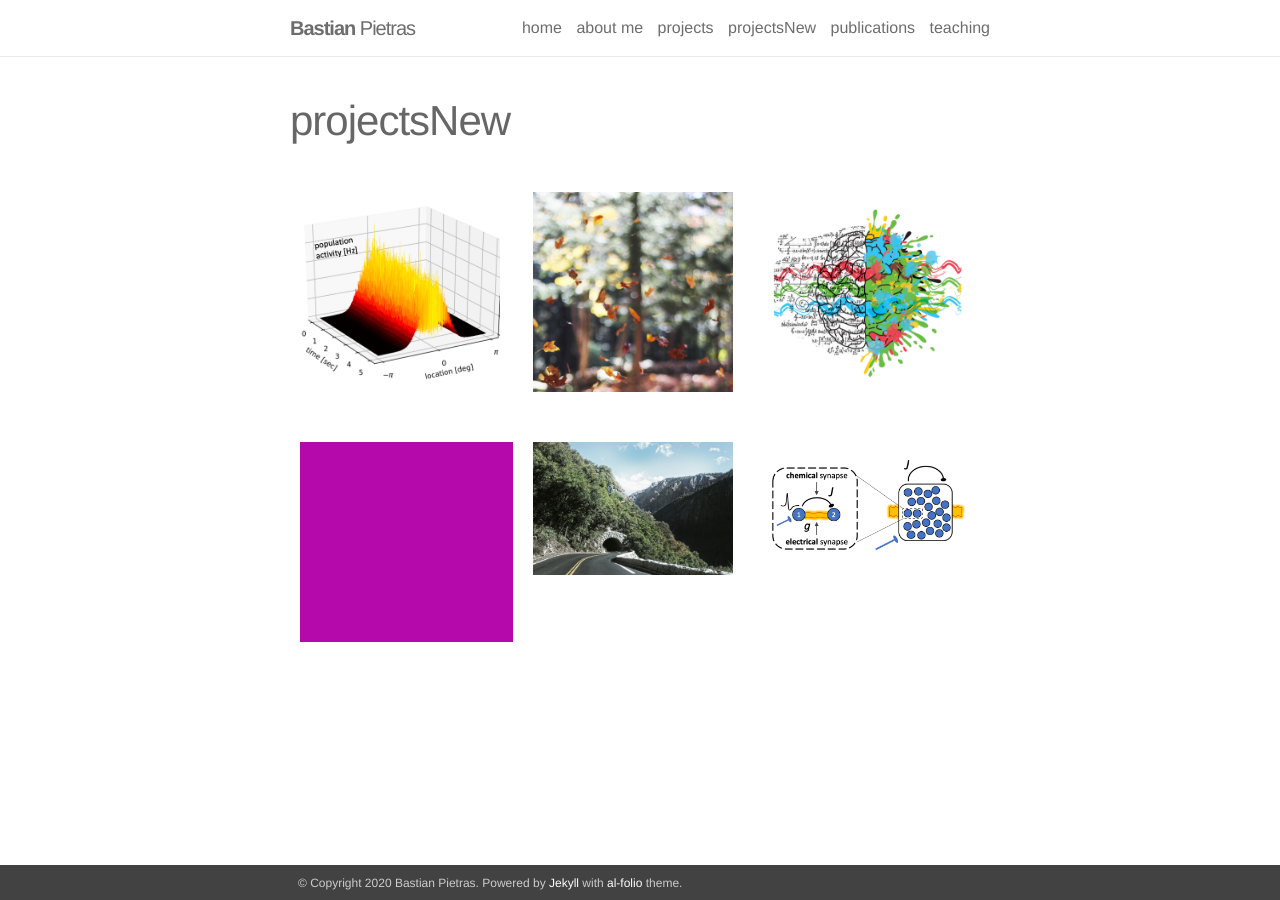
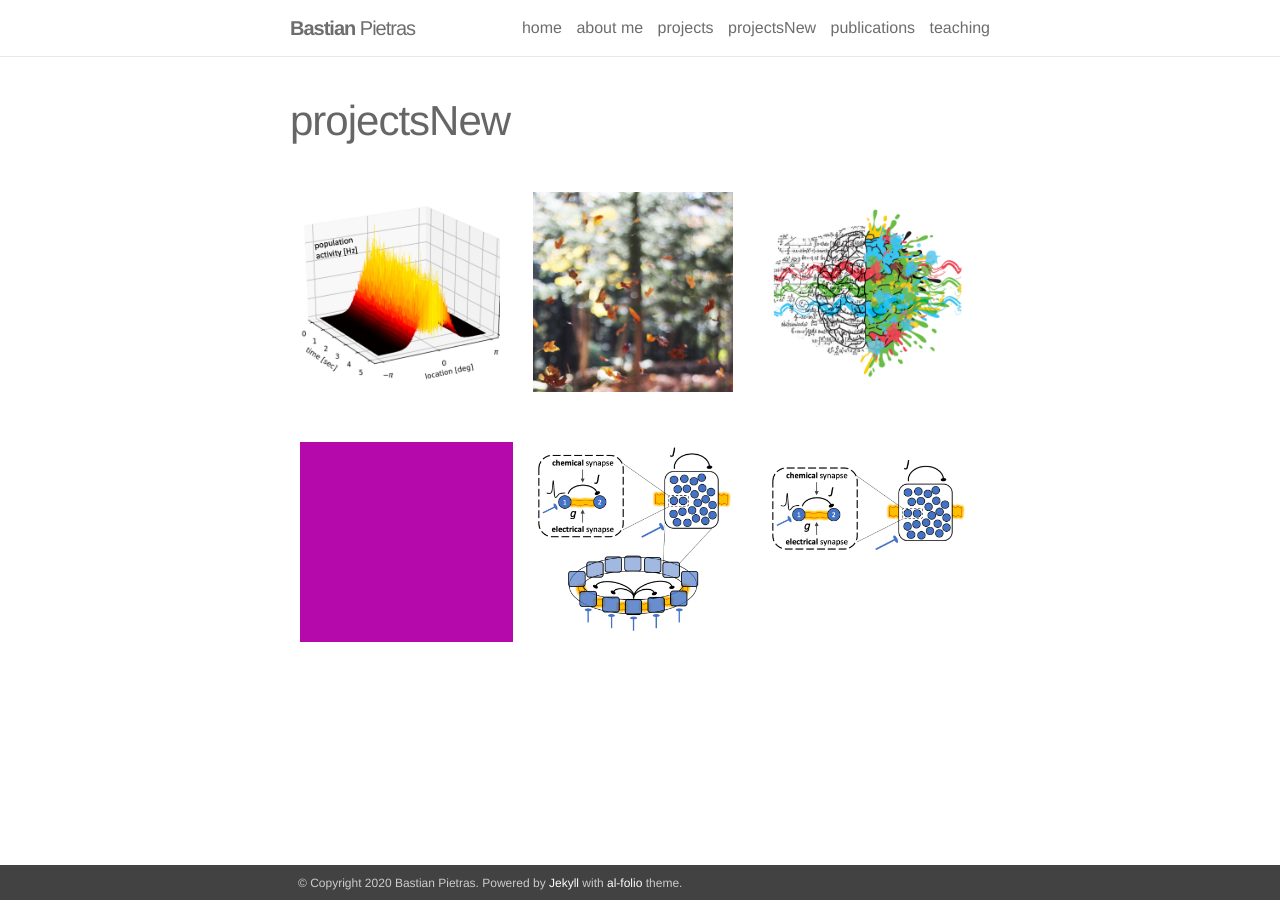
Before and after one commit to BastianPietras/bastianpietras.github.io, a Jekyll site: the page built from _pages/projectsNew.md, in a window 1280 px wide. Built offline with Jekyll 4.4.1, drawn with Linux system fonts in a browser that asks for light colours.

Commit message:
Update 5_project.markdown

```diff
--- a/_projects/5_project.markdown
+++ b/_projects/5_project.markdown
@@ -2,7 +2,7 @@
 layout: page
 title: Project 5
 description: a project with a background image
-img: /assets/img/1.jpg
+img: /assets/img/qifgap_cover1.png
 ---
 
 Every project has a beautiful feature shocase page. It's easy to include images, in a flexible 3-column grid format. Make your photos 1/3, 2/3, or full width.
```
